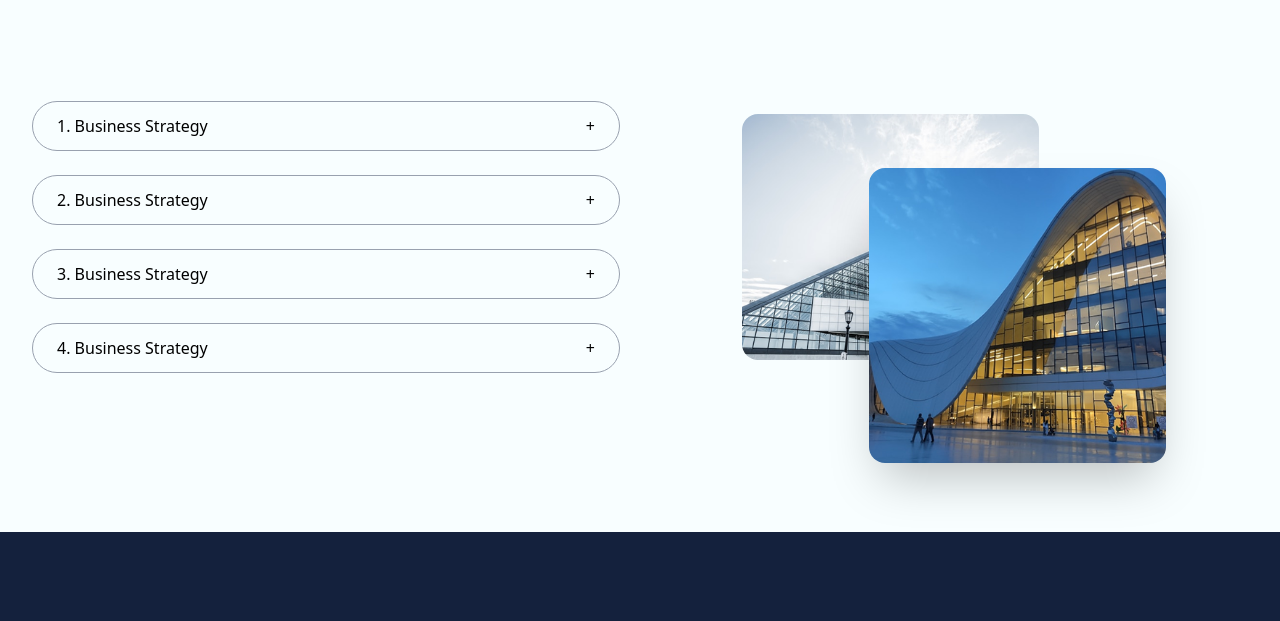
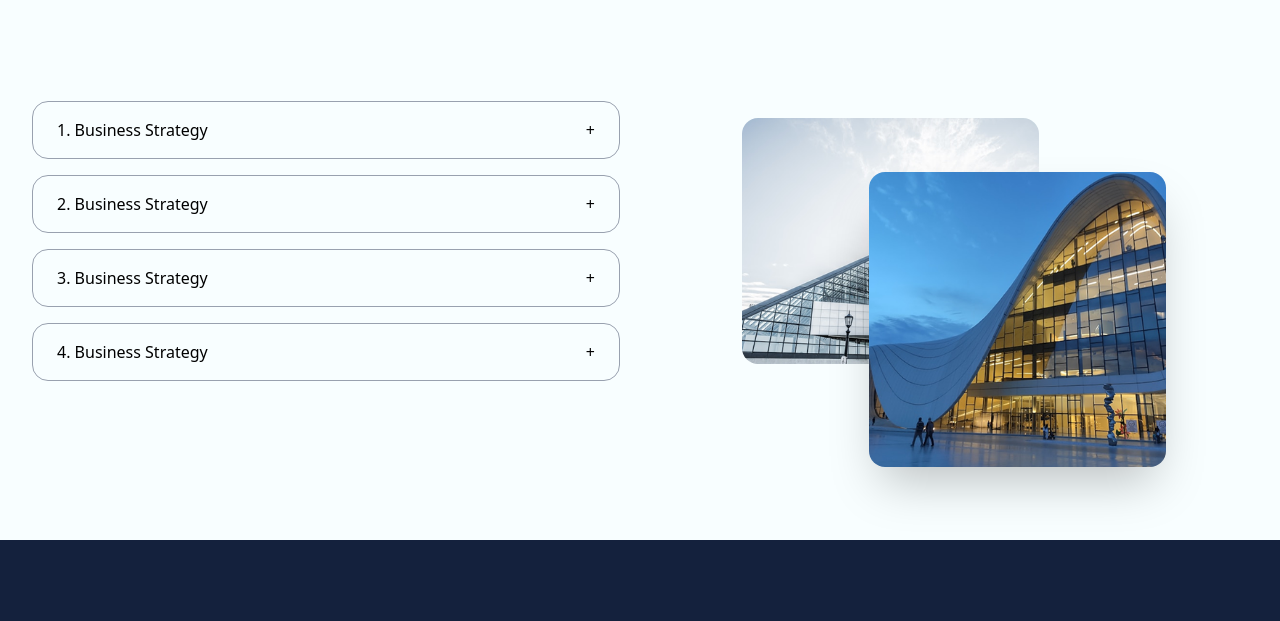
Before and after one commit to pratikmaity00/SDLC-PROJECT, a website: page index.html in a window 1280 px wide. Shown: the part 1505-2126 px from the top of the page. Drawn offline with nearby package versions, Linux system fonts and the light colour scheme.

Commit message:
accordian done

```diff
--- a/index.html
+++ b/index.html
@@ -207,34 +207,84 @@
           <div class="container mx-auto px-4 py-16">
             <div class="grid md:grid-cols-2 gap-10 items-center">
               <!-- left side -->
-              <div class="space-y-6">
-                <button
-                  class="w-full flex justify-between items-center border border-gray-400 rounded-full px-6 py-3 hover:bg-gray-100 transition"
+
+              <div class="space-y-4">
+                <!-- Item 1 -->
+                <details
+                  class="group border border-gray-400 rounded-2xl p-0 overflow-hidden"
                 >
-                  <span>1. Business Strategy</span>
-                  <span>+</span>
-                </button>
+                  <summary
+                    class="flex justify-between items-center px-6 py-4 cursor-pointer list-none"
+                  >
+                    <span>1. Business Strategy</span>
+                    <span
+                      class="transition-transform duration-300 group-open:rotate-45"
+                      >+</span
+                    >
+                  </summary>
 
-                <button
-                  class="w-full flex justify-between items-center border border-gray-400 rounded-full px-6 py-3 hover:bg-gray-100 transition"
+                  <div class="px-6 pb-4 text-gray-600">
+                    Lorem ipsum dolor sit amet, consectetur adipiscing elit.
+                    Strategy details go here.
+                  </div>
+                </details>
+
+                <!-- Item 2 -->
+                <details
+                  class="group border border-gray-400 rounded-2xl overflow-hidden"
                 >
-                  <span>2. Business Strategy</span>
-                  <span>+</span>
-                </button>
+                  <summary
+                    class="flex justify-between items-center px-6 py-4 cursor-pointer list-none"
+                  >
+                    <span>2. Business Strategy</span>
+                    <span
+                      class="transition-transform duration-300 group-open:rotate-45"
+                      >+</span
+                    >
+                  </summary>
 
-                <button
-                  class="w-full flex justify-between items-center border border-gray-400 rounded-full px-6 py-3 hover:bg-gray-100 transition"
+                  <div class="px-6 pb-4 text-gray-600">
+                    More content for this section.
+                  </div>
+                </details>
+
+                <!-- Item 3 -->
+                <details
+                  class="group border border-gray-400 rounded-2xl overflow-hidden"
                 >
-                  <span>3. Business Strategy</span>
-                  <span>+</span>
-                </button>
+                  <summary
+                    class="flex justify-between items-center px-6 py-4 cursor-pointer list-none"
+                  >
+                    <span>3. Business Strategy</span>
+                    <span
+                      class="transition-transform duration-300 group-open:rotate-45"
+                      >+</span
+                    >
+                  </summary>
 
-                <button
-                  class="w-full flex justify-between items-center border border-gray-400 rounded-full px-6 py-3 hover:bg-gray-100 transition"
+                  <div class="px-6 pb-4 text-gray-600">
+                    More content for this section.
+                  </div>
+                </details>
+
+                <!-- Item 4 -->
+                <details
+                  class="group border border-gray-400 rounded-2xl overflow-hidden"
                 >
-                  <span>4. Business Strategy</span>
-                  <span>+</span>
-                </button>
+                  <summary
+                    class="flex justify-between items-center px-6 py-4 cursor-pointer list-none"
+                  >
+                    <span>4. Business Strategy</span>
+                    <span
+                      class="transition-transform duration-300 group-open:rotate-45"
+                      >+</span
+                    >
+                  </summary>
+
+                  <div class="px-6 pb-4 text-gray-600">
+                    More content for this section.
+                  </div>
+                </details>
               </div>
 
               <!-- right side -->
@@ -257,13 +307,6 @@
                   />
                 </div>
               </div>
-              <!-- <div class="relative">
-                <img src="./assets/images/home_page/faq-1.png" class="z-10" />
-                <img
-                  src="./assets/images/home_page/faq-2.png"
-                  class="absolute z-20  top-[20%] left-[50%]"
-                />
-              </div> -->
             </div>
           </div>
         </div>
@@ -274,72 +317,177 @@
         <div class="container">
           <div class="grid grid-cols-1 sm:grid-cols-2 lg:grid-cols-4 gap-10">
             <div class="max-w-[350px] w-full">
-              <a  href="#"><img src="./assets/images/home_page/logo.png" alt=""></a>
-              <p class="font-accent text-white pt-[80px]">It is a long established fact that a reader will be distracted by the readable content of a page when looking at its layout.</p>
+              <a href="#"
+                ><img src="./assets/images/home_page/logo.png" alt=""
+              /></a>
+              <p class="font-accent text-white pt-[80px]">
+                It is a long established fact that a reader will be distracted
+                by the readable content of a page when looking at its layout.
+              </p>
             </div>
 
             <div id="foot-items">
-              <p class="uppercase font-accent text-white mb-[44px] font-bold text-2xl">navigation</p>
+              <p
+                class="uppercase font-accent text-white mb-[44px] font-bold text-2xl"
+              >
+                navigation
+              </p>
               <ul class="flex flex-col gap-4">
-                <li class="group"><a class="flex gap-4 items-center" href="#">
-                  <span class="w-[32px] h-[32px] bg-white rounded-full flex items-center justify-center text-secondary group-hover:bg-secondary group-hover:text-white transition-all"><i class="ri-home-smile-2-line"></i></span>
-                  <span class="capitalize text-white group-hover:text-secondary transition-all">home</span>
-                </a></li>
-                <li class="group"><a class="flex gap-4 items-center" href="#">
-                  <span class="w-[32px] h-[32px] bg-white rounded-full flex items-center justify-center text-secondary group-hover:bg-secondary group-hover:text-white transition-all"><i class="ri-group-fill"></i></span>
-                  <span class="capitalize text-white group-hover:text-secondary transition-all">About Us</span>
-                </a></li>
-                <li class="group"><a class="flex gap-4 items-center" href="#">
-                  <span class="w-[32px] h-[32px] bg-white rounded-full flex items-center justify-center text-secondary group-hover:bg-secondary group-hover:text-white transition-all"><i class="ri-building-line"></i></span>
-                  <span class="capitalize text-white group-hover:text-secondary transition-all">Property list</span>
-                </a></li>
-                <li class="group"><a class="flex gap-4 items-center" href="#">
-                  <span class="w-[32px] h-[32px] bg-white rounded-full flex items-center justify-center text-secondary group-hover:bg-secondary group-hover:text-white transition-all"><i class="ri-customer-service-2-line"></i></span>
-                  <span class="capitalize text-white group-hover:text-secondary transition-all">Services</span>
-                </a></li>
-                <li class="group"><a class="flex gap-4 items-center" href="#">
-                  <span class="w-[32px] h-[32px] bg-white rounded-full flex items-center justify-center text-secondary group-hover:bg-secondary group-hover:text-white transition-all"><i class="ri-arrow-left-down-box-fill"></i></span>
-                  <span class="capitalize text-white group-hover:text-secondary transition-all">Blogs</span>
-                </a></li>
+                <li class="group">
+                  <a class="flex gap-4 items-center" href="#">
+                    <span
+                      class="w-[32px] h-[32px] bg-white rounded-full flex items-center justify-center text-secondary group-hover:bg-secondary group-hover:text-white transition-all"
+                      ><i class="ri-home-smile-2-line"></i
+                    ></span>
+                    <span
+                      class="capitalize text-white group-hover:text-secondary transition-all"
+                      >home</span
+                    >
+                  </a>
+                </li>
+                <li class="group">
+                  <a class="flex gap-4 items-center" href="#">
+                    <span
+                      class="w-[32px] h-[32px] bg-white rounded-full flex items-center justify-center text-secondary group-hover:bg-secondary group-hover:text-white transition-all"
+                      ><i class="ri-group-fill"></i
+                    ></span>
+                    <span
+                      class="capitalize text-white group-hover:text-secondary transition-all"
+                      >About Us</span
+                    >
+                  </a>
+                </li>
+                <li class="group">
+                  <a class="flex gap-4 items-center" href="#">
+                    <span
+                      class="w-[32px] h-[32px] bg-white rounded-full flex items-center justify-center text-secondary group-hover:bg-secondary group-hover:text-white transition-all"
+                      ><i class="ri-building-line"></i
+                    ></span>
+                    <span
+                      class="capitalize text-white group-hover:text-secondary transition-all"
+                      >Property list</span
+                    >
+                  </a>
+                </li>
+                <li class="group">
+                  <a class="flex gap-4 items-center" href="#">
+                    <span
+                      class="w-[32px] h-[32px] bg-white rounded-full flex items-center justify-center text-secondary group-hover:bg-secondary group-hover:text-white transition-all"
+                      ><i class="ri-customer-service-2-line"></i
+                    ></span>
+                    <span
+                      class="capitalize text-white group-hover:text-secondary transition-all"
+                      >Services</span
+                    >
+                  </a>
+                </li>
+                <li class="group">
+                  <a class="flex gap-4 items-center" href="#">
+                    <span
+                      class="w-[32px] h-[32px] bg-white rounded-full flex items-center justify-center text-secondary group-hover:bg-secondary group-hover:text-white transition-all"
+                      ><i class="ri-arrow-left-down-box-fill"></i
+                    ></span>
+                    <span
+                      class="capitalize text-white group-hover:text-secondary transition-all"
+                      >Blogs</span
+                    >
+                  </a>
+                </li>
               </ul>
             </div>
 
             <div id="foot-items">
-              <p class="uppercase font-accent text-white mb-[44px] font-bold text-2xl">contacts</p>
+              <p
+                class="uppercase font-accent text-white mb-[44px] font-bold text-2xl"
+              >
+                contacts
+              </p>
               <ul class="flex flex-col gap-4">
-                 <li class="group"><a class="flex gap-4 items-center" href="#">
-                  <span class="w-[32px] h-[32px] bg-white rounded-full flex items-center justify-center text-secondary group-hover:bg-secondary group-hover:text-white transition-all"><i class="ri-mail-line"></i></span>
-                  <span class="capitalize text-white group-hover:text-secondary transition-all">imperial@mail.com</span>
-                </a></li>
-                 <li class="group"><a class="flex gap-4 items-center" href="#">
-                  <span class="w-[32px] h-[32px] bg-white rounded-full flex items-center justify-center text-secondary group-hover:bg-secondary group-hover:text-white transition-all"><i class="ri-phone-line"></i></span>
-                  <span class="capitalize text-white group-hover:text-secondary transition-all">+28352032032-940</span>
-                </a></li>
+                <li class="group">
+                  <a class="flex gap-4 items-center" href="#">
+                    <span
+                      class="w-[32px] h-[32px] bg-white rounded-full flex items-center justify-center text-secondary group-hover:bg-secondary group-hover:text-white transition-all"
+                      ><i class="ri-mail-line"></i
+                    ></span>
+                    <span
+                      class="capitalize text-white group-hover:text-secondary transition-all"
+                      >imperial@mail.com</span
+                    >
+                  </a>
+                </li>
+                <li class="group">
+                  <a class="flex gap-4 items-center" href="#">
+                    <span
+                      class="w-[32px] h-[32px] bg-white rounded-full flex items-center justify-center text-secondary group-hover:bg-secondary group-hover:text-white transition-all"
+                      ><i class="ri-phone-line"></i
+                    ></span>
+                    <span
+                      class="capitalize text-white group-hover:text-secondary transition-all"
+                      >+28352032032-940</span
+                    >
+                  </a>
+                </li>
               </ul>
             </div>
 
-             <div id="foot-items">
-              <p class="uppercase font-accent text-white mb-[44px] font-bold text-2xl">social media</p>
+            <div id="foot-items">
+              <p
+                class="uppercase font-accent text-white mb-[44px] font-bold text-2xl"
+              >
+                social media
+              </p>
               <ul class="flex flex-col gap-4 mb-8">
-                 <li class="group"><a class="flex gap-4 items-center" href="#">
-                  <span class="w-[32px] h-[32px] bg-white rounded-full flex items-center justify-center text-secondary group-hover:bg-secondary group-hover:text-white transition-all"><i class="ri-instagram-line"></i></span>
-                  <span class="capitalize text-white group-hover:text-secondary transition-all">Instagram</span>
-                </a></li>
-                 <li class="group"><a class="flex gap-4 items-center" href="#">
-                  <span class="w-[32px] h-[32px] bg-white rounded-full flex items-center justify-center text-secondary group-hover:bg-secondary group-hover:text-white transition-all"><i class="ri-facebook-fill"></i></span>
-                  <span class="capitalize text-white group-hover:text-secondary transition-all">Facebook</span>
-                </a></li>
-                 <li class="group"><a class="flex gap-4 items-center" href="#">
-                  <span class="w-[32px] h-[32px] bg-white rounded-full flex items-center justify-center text-secondary group-hover:bg-secondary group-hover:text-white transition-all"><i class="ri-twitter-line"></i></span>
-                  <span class="capitalize text-white group-hover:text-secondary transition-all">Twitter</span>
-                </a></li>
+                <li class="group">
+                  <a class="flex gap-4 items-center" href="#">
+                    <span
+                      class="w-[32px] h-[32px] bg-white rounded-full flex items-center justify-center text-secondary group-hover:bg-secondary group-hover:text-white transition-all"
+                      ><i class="ri-instagram-line"></i
+                    ></span>
+                    <span
+                      class="capitalize text-white group-hover:text-secondary transition-all"
+                      >Instagram</span
+                    >
+                  </a>
+                </li>
+                <li class="group">
+                  <a class="flex gap-4 items-center" href="#">
+                    <span
+                      class="w-[32px] h-[32px] bg-white rounded-full flex items-center justify-center text-secondary group-hover:bg-secondary group-hover:text-white transition-all"
+                      ><i class="ri-facebook-fill"></i
+                    ></span>
+                    <span
+                      class="capitalize text-white group-hover:text-secondary transition-all"
+                      >Facebook</span
+                    >
+                  </a>
+                </li>
+                <li class="group">
+                  <a class="flex gap-4 items-center" href="#">
+                    <span
+                      class="w-[32px] h-[32px] bg-white rounded-full flex items-center justify-center text-secondary group-hover:bg-secondary group-hover:text-white transition-all"
+                      ><i class="ri-twitter-line"></i
+                    ></span>
+                    <span
+                      class="capitalize text-white group-hover:text-secondary transition-all"
+                      >Twitter</span
+                    >
+                  </a>
+                </li>
               </ul>
 
-              <div class="flex justify-end"><a class="w-[64px] h-[64px] rounded-full bg-white border border-secondary flex items-center justify-center text-3xl text-secondary hover:text-white hover:bg-secondary transition-all" href="#"><i class="ri-arrow-up-s-line"></i></a></div>
+              <div class="flex justify-end">
+                <a
+                  class="w-[64px] h-[64px] rounded-full bg-white border border-secondary flex items-center justify-center text-3xl text-secondary hover:text-white hover:bg-secondary transition-all"
+                  href="#"
+                  ><i class="ri-arrow-up-s-line"></i
+                ></a>
+              </div>
             </div>
           </div>
           <div class="flex justify-between pt-[40px]">
-            <div><p class="text-white">2026 ALL RESERVED BY <a href="#">ARI</a></p></div>
+            <div>
+              <p class="text-white">2026 ALL RESERVED BY <a href="#">ARI</a></p>
+            </div>
             <div class="flex gap-5 text-white">
               <a href="#">Offers</a>
               <a href="#">Privacy Policy</a>
@@ -349,5 +497,6 @@
         </div>
       </footer>
     </main>
+    <script src="./js/main.js"></script>
   </body>
 </html>
```
Also changed, not shown: js/main.js (added, +12 -0 lines), src/output.css.
